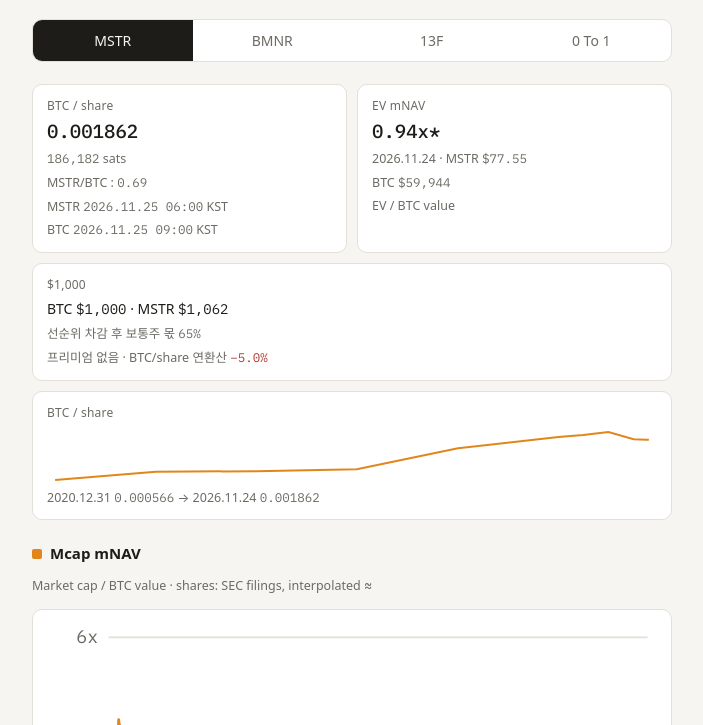
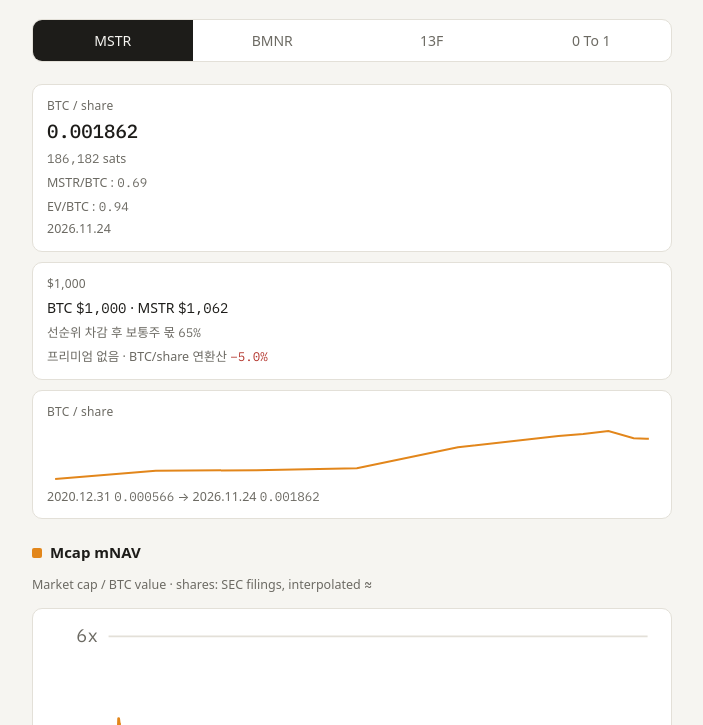
Before and after one commit to zhoonk-art/sbd-invest-archiving, a plain HTML site: page index.html in a window 1280 px wide. Shown: the part 75-800 px from the top of the page, without its empty margins (288-991 px from the left). Drawn offline with Linux system fonts and the light colour scheme; a web font is replaced by a local one.

Commit message:
Update Invest Archiving data

```diff
--- a/index.html
+++ b/index.html
@@ -362,8 +362,6 @@ select{font:inherit;font-size:14px;padding:7px 10px;border:1px solid var(--line)
 
 
   // ---- per-share ----
-  const kst=t=>new Date(t).toLocaleString('sv-SE',{timeZone:'Asia/Seoul',hour12:false}).slice(0,16).replace(/-/g,'.');
-  const usClose=d=>{const [y,m,dd]=d.split('-').map(Number);for(const h of [20,21]){const t=Date.UTC(y,m-1,dd,h);if(new Date(t).toLocaleString('en-US',{timeZone:'America/New_York',hour:'numeric',hour12:false})==='16')return t}return Date.UTC(y,m-1,dd,21)};
   let ps={mstr:[],bmnr:[]};
   const TK2={mstr:'MSTR',bmnr:'BMNR'};
   function psTiles(){
@@ -383,12 +381,12 @@ select{font:inherit;font-size:14px;padding:7px 10px;border:1px solid var(--line)
       sp=`<div class="tile wide spark"><div class="k">${U} / share</div><svg viewBox="0 0 ${W} ${H}" preserveAspectRatio="none" role="img" aria-label="${U} / share"><path d="M${h.map(r=>X(+toD(r.date)).toFixed(1)+','+Y(per(r)).toFixed(1)).join(' L')}" fill="none" stroke="${TABS[tab].color}" stroke-width="2" vector-effect="non-scaling-stroke"/></svg>
         <div class="d">${krDate(h[0].date)} <span class="num">${f6(per(h[0]))}</span> → ${krDate(c.date)} <span class="num">${f6(cps)}</span></div></div>`}
     el.innerHTML=`
-      <div class="tile"><div class="k">${U} / share</div><div class="v num">${f6(cps)}</div>
+      <div class="tile${tab==='mstr'?' wide':''}"><div class="k">${U} / share</div><div class="v num">${f6(cps)}</div>
         ${tab==='mstr'?`<div class="d"><span class="num">${fmtInt(cps*1e8)}</span> sats</div>`:''}
-        ${tab==='mstr'&&c.price&&c.coin_price?`<div class="d">${TK2[tab]}/${U} : <span class="num">${(c.price/(cps*c.coin_price)).toFixed(2)}</span></div><div class="d">${TK2[tab]} <span class="num">${kst(usClose(c.price_date||c.date))}</span> KST</div><div class="d">${U} <span class="num">${kst(Date.UTC(...(c.price_date||c.date).split('-').map((v,i)=>i==1?v-1:+v))+864e5)}</span> KST</div>`:`${g!=null?`<div class="d">${krDate(base.date)} 대비 <span class="num ${cls(g)}">${sign(g)}${Math.abs(g*100).toFixed(1)}%</span></div>`:''}<div class="d">${c.shares_basis||''} <span class="num">${fmtInt(c.shares/1e3)}</span>k (${krDate(c.shares_date||c.date)})</div>`}</div>
-      <div class="tile"><div class="k">EV mNAV</div><div class="v num">${c.mnav.toFixed(2)}x${c.mnav_src==='calc'?'*':''}</div>
+        ${tab==='mstr'&&c.price&&c.coin_price?`<div class="d">${TK2[tab]}/${U} : <span class="num">${(c.price/(cps*c.coin_price)).toFixed(2)}</span></div><div class="d">EV/${U} : <span class="num">${c.mnav.toFixed(2)}</span></div><div class="d">${krDate(c.price_date||c.mnav_date||c.date)}</div>`:`${g!=null?`<div class="d">${krDate(base.date)} 대비 <span class="num ${cls(g)}">${sign(g)}${Math.abs(g*100).toFixed(1)}%</span></div>`:''}<div class="d">${c.shares_basis||''} <span class="num">${fmtInt(c.shares/1e3)}</span>k (${krDate(c.shares_date||c.date)})</div>`}</div>
+      ${tab==='mstr'?'':`      <div class="tile"><div class="k">EV mNAV</div><div class="v num">${c.mnav.toFixed(2)}x${c.mnav_src==='calc'?'*':''}</div>
         <div class="d">${krDate(c.mnav_date||c.date)}${c.price?` · ${TK2[tab]} <span class="num">$${c.price}</span>`:''}</div>
-        ${c.coin_price?`<div class="d">${U} <span class="num">${fmtUsd(c.coin_price)}</span></div>`:''}<div class="d">EV / ${U} value</div></div>
+        ${c.coin_price?`<div class="d">${U} <span class="num">${fmtUsd(c.coin_price)}</span></div>`:''}<div class="d">EV / ${U} value</div></div>`}
       <div class="tile wide"><div class="k">$1,000</div>
         <div class="d" style="color:var(--fg);font-size:14px">${U} <span class="num">$1,000</span> · ${TK2[tab]} <span class="num">$${fmtInt(1000/c.mnav)}</span></div>
         ${own!=null?`<div class="d">선순위 차감 후 보통주 몫 <span class="num">${(own*100).toFixed(0)}%</span></div>`:''}
```
